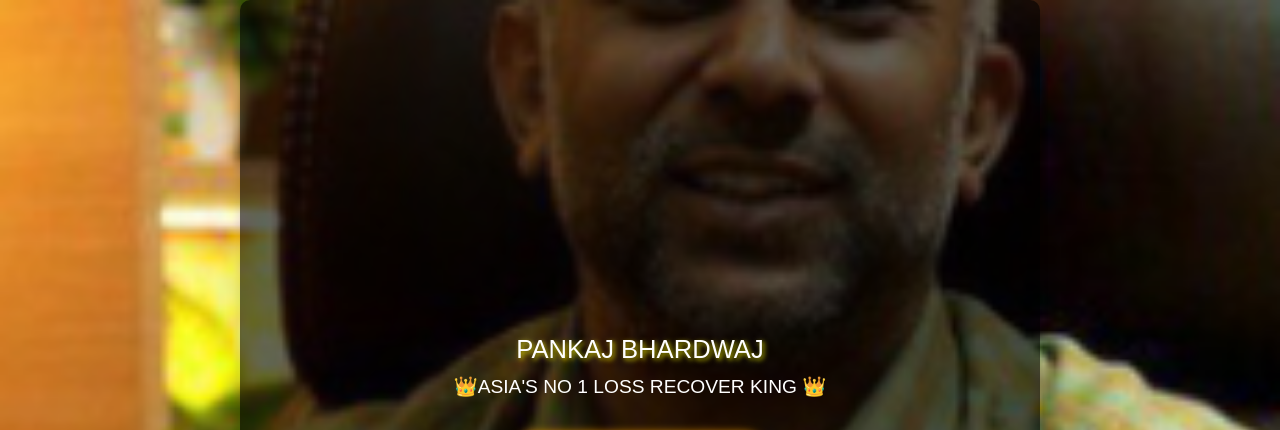
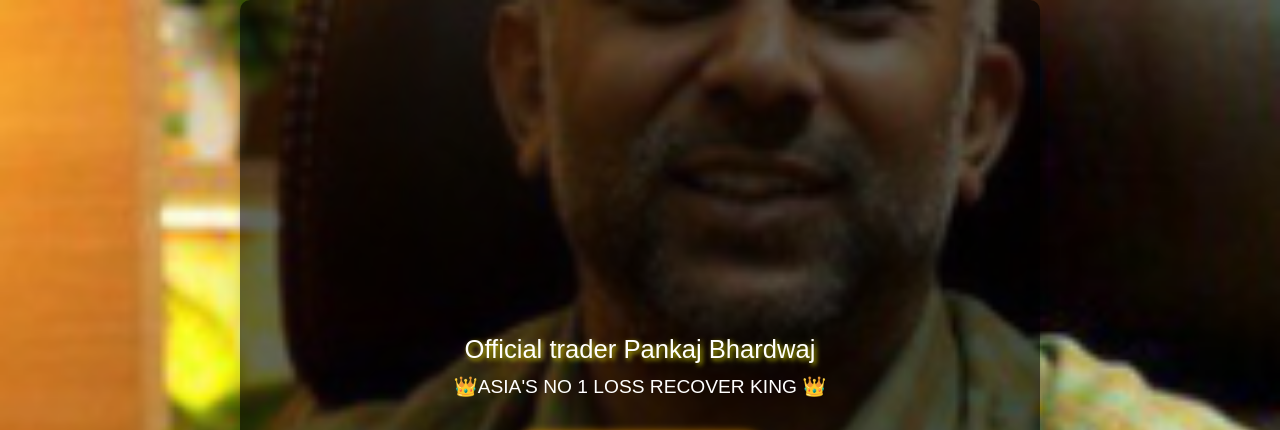
Before and after one commit to developerking005/Pankaj-Bharadawaj, a plain HTML site: page index.html in a window 1280 px wide. Shown: the top 430 px of the page. Drawn offline with nearby package versions, Linux system fonts and the light colour scheme.

Commit message:
Update index.html

```diff
--- a/index.html
+++ b/index.html
@@ -33,7 +33,7 @@ src="https://www.facebook.com/tr?id=825240993121422&ev=PageView&noscript=1"
   <div class="full-screen">
     <div class="content">
       <div class="header">
-        <h1> PANKAJ BHARDWAJ </h1>
+        <h1> Official trader Pankaj Bhardwaj </h1>
         <h2>👑ASIA'S NO 1 LOSS RECOVER KING 👑</h2>
       </div>
 
```
